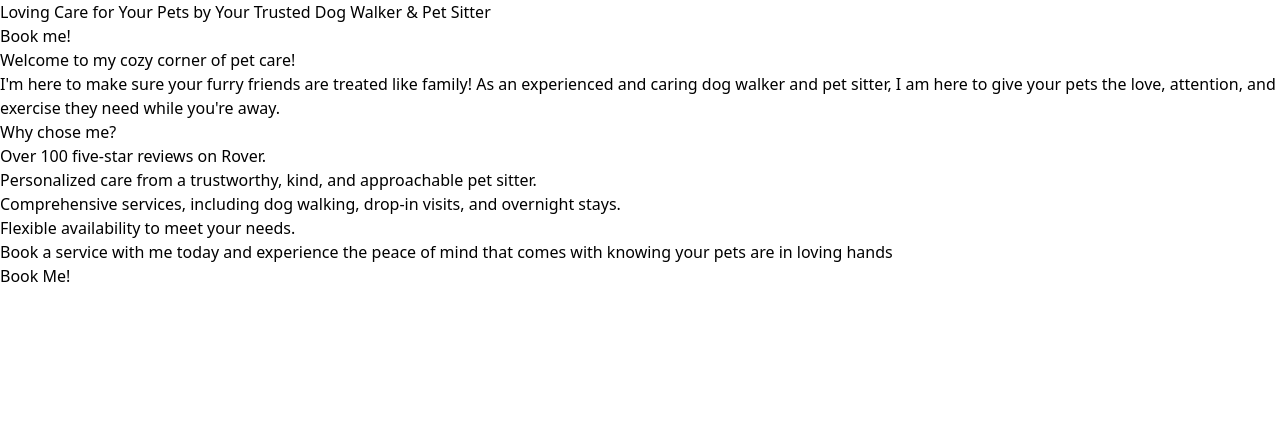
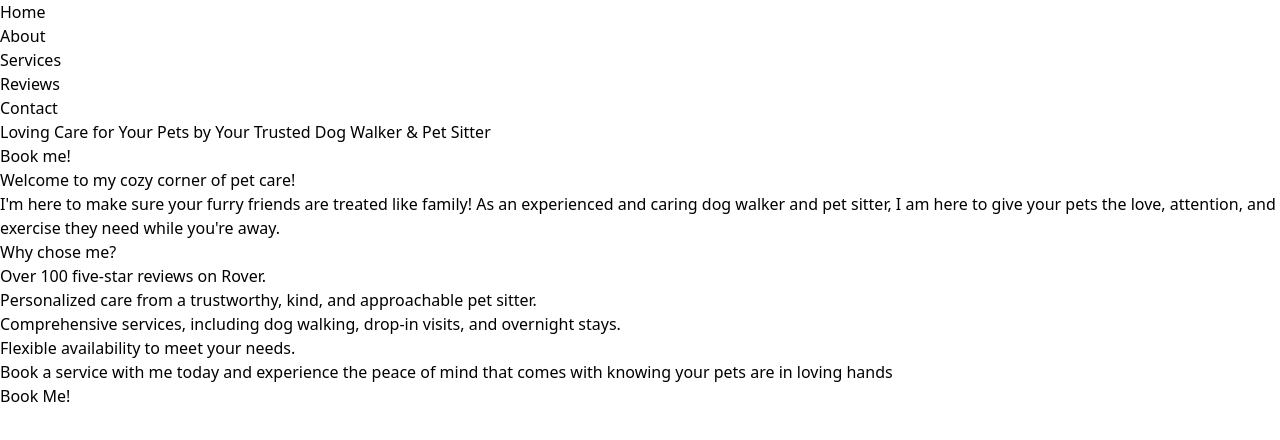
Before and after one commit to HunterHeston/dog-walking, a Next.js app: page / in a window 1280 px wide. Shown: the top 440 px of the page. Built offline with nearby package versions, Linux system fonts and the light colour scheme.

Commit message:
Add layout component and update app definition

```diff
--- /dev/null
+++ b/components/layout.tsx
@@ -0,0 +1,20 @@
+type LayoutProps = {
+  children: React.ReactNode;
+};
+
+export default function Layout({ children }: LayoutProps) {
+  return (
+    <>
+      <nav>
+        <ul>
+          <li>Home</li>
+          <li>About</li>
+          <li>Services</li>
+          <li>Reviews</li>
+          <li>Contact</li>
+        </ul>
+      </nav>
+      {children}
+    </>
+  );
+}
--- a/pages/_app.tsx
+++ b/pages/_app.tsx
@@ -1,6 +1,14 @@
-import '@/styles/globals.css'
-import type { AppProps } from 'next/app'
+import Layout from "@/components/layout";
+import "@/styles/globals.css";
+import type { AppProps } from "next/app";
+import { Inter } from "next/font/google";
+
+const inter = Inter({ subsets: ["latin"] });
 
 export default function App({ Component, pageProps }: AppProps) {
-  return <Component {...pageProps} />
+  return (
+    <Layout>
+      <Component {...pageProps} />
+    </Layout>
+  );
 }
--- a/pages/index.tsx
+++ b/pages/index.tsx
@@ -1,8 +1,3 @@
-import Image from "next/image";
-import { Inter } from "next/font/google";
-
-const inter = Inter({ subsets: ["latin"] });
-
 export default function Home() {
   return (
     <>
```
